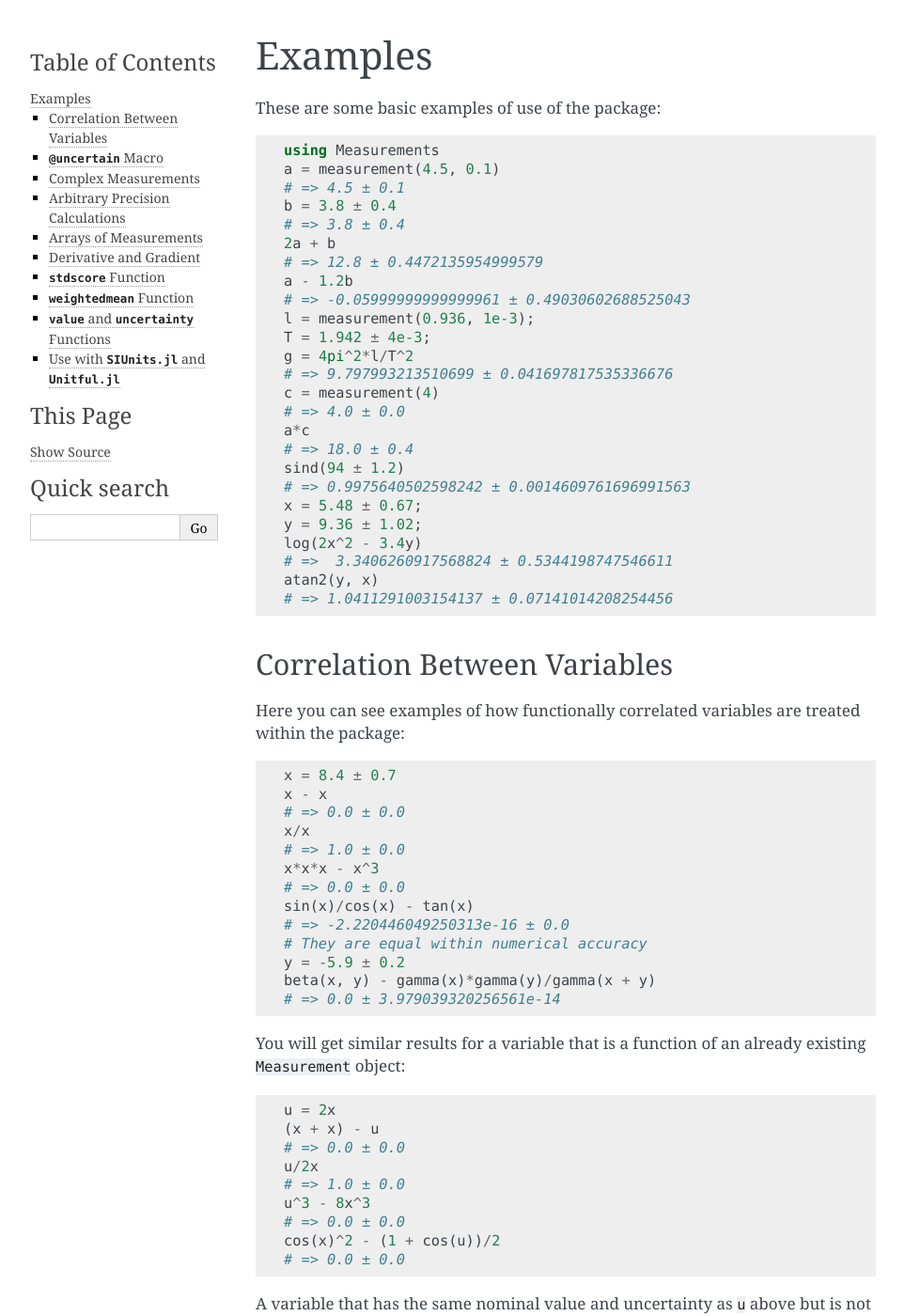
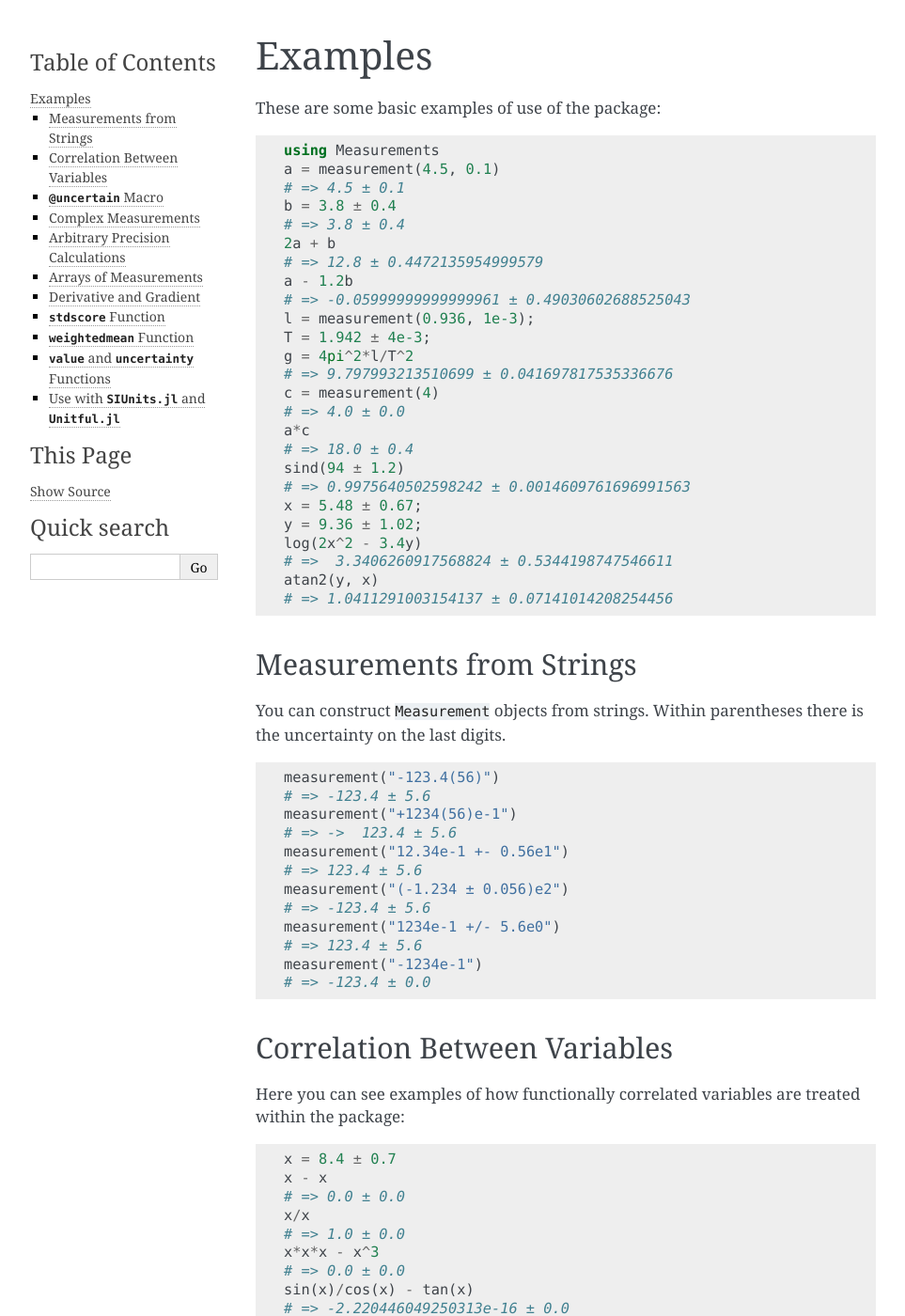
Before and after one commit to JuliaPhysics/Measurements.jl, a Sphinx documentation site: the page built from docs/examples.rst, in a window 1280 px wide and 1400 px high. Shown: the whole window at 94% size, without its empty margins (148-1111 px from the left). Built offline with Sphinx 7.4.7, drawn with Linux system fonts in a browser that asks for light colours.

Commit message:
Add parsing of strings to Measurement

```diff
--- a/docs/examples.rst
+++ b/docs/examples.rst
@@ -30,6 +30,27 @@ These are some basic examples of use of the package:
     # =>  3.3406260917568824 ± 0.5344198747546611
     atan2(y, x)
     # => 1.0411291003154137 ± 0.07141014208254456
+
+Measurements from Strings
+~~~~~~~~~~~~~~~~~~~~~~~~~
+
+You can construct ``Measurement`` objects from strings.  Within parentheses
+there is the uncertainty on the last digits.
+
+.. code-block:: julia
+
+   measurement("-123.4(56)")
+   # => -123.4 ± 5.6
+   measurement("+1234(56)e-1")
+   # => ->  123.4 ± 5.6
+   measurement("12.34e-1 +- 0.56e1")
+   # => 123.4 ± 5.6
+   measurement("(-1.234 ± 0.056)e2")
+   # => -123.4 ± 5.6
+   measurement("1234e-1 +/- 5.6e0")
+   # => 123.4 ± 5.6
+   measurement("-1234e-1")
+   # => -123.4 ± 0.0
 
 Correlation Between Variables
 ~~~~~~~~~~~~~~~~~~~~~~~~~~~~~
--- a/docs/index.rst
+++ b/docs/index.rst
@@ -40,6 +40,7 @@ The main features of the package are:
 - Functions to calculate `standard score
   <https://en.wikipedia.org/wiki/Standard_score>`__ and `weighted mean
   <https://en.wikipedia.org/wiki/Weighted_arithmetic_mean>`__
+- Parse strings to create measurement objects
 - Easy way to attach the uncertainty to a number using the ``±`` sign as infix
   operator
 - Combined with external packages allows for error propagation of measurements
--- a/docs/usage.rst
+++ b/docs/usage.rst
@@ -46,6 +46,11 @@ In addition, it is possible to create a ``Complex`` measurement with
 
 Those interested in the technical details of the package, in order integrate the
 package in their workflow, can have a look at the technical appendix.
+
+.. function:: measurement(string)
+
+``measurement`` function has also a method that enables you to create a
+``Measurement`` object from a string.  See the `Examples`_ section for details.
 
 .. Caution::
 
```
Also changed, not shown: NEWS.md (+1 -0 lines), README.md (+28 -0 lines), 3 other files.
